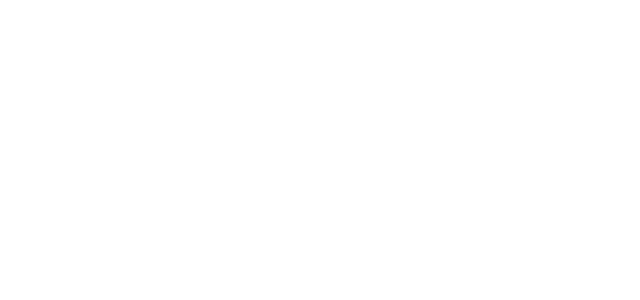
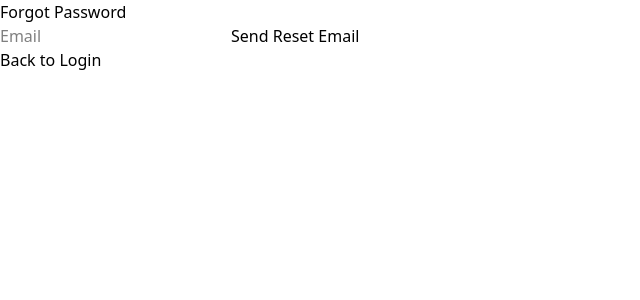
Before and after one commit to NikolasPosavec/h4i-Team1-Final-Project, a React (Vite) app in the folder car-dealership1/: page /forgot-password in a window 1280 px wide. Before the commit this address had no page. Shown: the top 300 px of the page, without its empty margins (0-640 px from the left). Built offline with nearby package versions, Linux system fonts and the light colour scheme; no server answers.

Commit message:
manually adding changes

```diff
--- a/car-dealership1/src/App.tsx
+++ b/car-dealership1/src/App.tsx
@@ -1,24 +1,43 @@
-// import { useState } from 'react';
-
-import { BrowserRouter, Routes, Route } from "react-router-dom";
-import Login from "../../car-dealership1/src/pages/Login";
-import Cart from "../../car-dealership1/src/pages/Cart";
-import Landing from "../../car-dealership1/src/pages/Landing";
-import Contact from "../../car-dealership1/src/pages/Contact";
-
+import { BrowserRouter, Routes, Route, Navigate } from "react-router-dom";
+import { auth } from "./firebase/config";
+import { onAuthStateChanged } from "firebase/auth";
+import type { User } from "firebase/auth";
+import { useState, useEffect } from "react";
+import Login from "./pages/Login";
+import Cart from "./pages/Cart";
+import Landing from "./pages/Landing";
+import Contact from "./pages/Contact";
+import ForgotPassword from "./pages/ForgotPassword";
 
 function App() {
-  // const [count, setCount] = useState(0)
+  const [user, setUser] = useState<User | null>(null);
+  useEffect(() => {
+    const unsub = onAuthStateChanged(auth, (user) => {
+      setUser(user);
+    });
+    return unsub;
+  }, []);
 
   return (
     <BrowserRouter>
-    <Routes>
-      <Route path = "/" element = {<Landing />}/>
-      <Route path = "/cart" element = {<Cart />}/>
-      <Route path = "/contact" element = {<Contact />}/>
-      <Route path = "/login" element = {<Login />} />
-    </Routes>
+      <Routes>
+        <Route
+          path="/login"
+          element={user ? <Navigate to="/" replace /> : <Login />}
+        />
+        <Route
+          path="/forgot-password"
+          element={user ? <Navigate to="/" replace /> : <ForgotPassword />}
+        />
+
+        <Route
+          path="/"
+          element={user ? <Landing /> : <Navigate to="/login" replace />}
+        />
+        <Route path="/cart" element={<Cart />} />
+        <Route path="/contact" element={<Contact />} />
+      </Routes>
     </BrowserRouter>
   );
 }
-export default App
+export default App;
--- /dev/null
+++ b/car-dealership1/src/pages/ForgotPassword.tsx
@@ -0,0 +1,36 @@
+import { useState } from "react";
+import { Link } from "react-router-dom";
+import { auth } from "../firebase/config";
+import { sendPasswordResetEmail } from "firebase/auth";
+
+function ForgotPassword() {
+  const [email, setEmail] = useState("");
+  const [error, setError] = useState("");
+
+  const handleReset = async () => {
+    try {
+      await sendPasswordResetEmail(auth, email);
+    } catch (err) {
+      setError(String(err) || "Failed to send reset email");
+    }
+  };
+
+  return (
+    <div>
+      <h1>Forgot Password</h1>
+      <input
+        type="email"
+        placeholder="Email"
+        value={email}
+        onChange={(e) => setEmail(e.target.value)}
+      />
+      <button onClick={handleReset}>Send Reset Email</button>
+      <div>
+        <Link to="/login">Back to Login</Link>
+      </div>
+      {error && <div>{error}</div>}
+    </div>
+  );
+}
+
+export default ForgotPassword;
```
Also changed, not shown: 1 other file (tests, documents, lock files or other folders).
